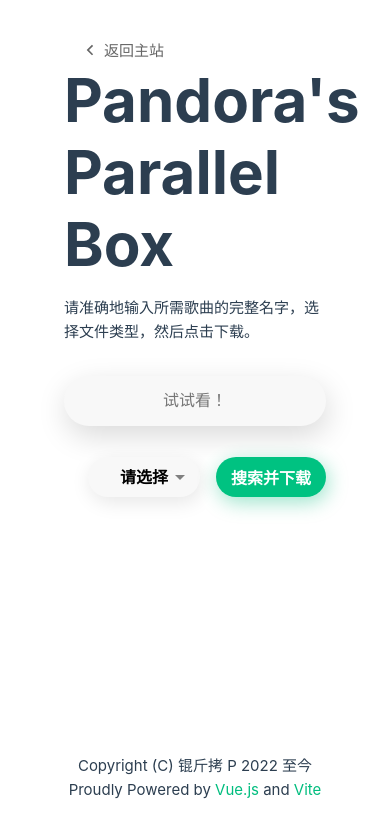
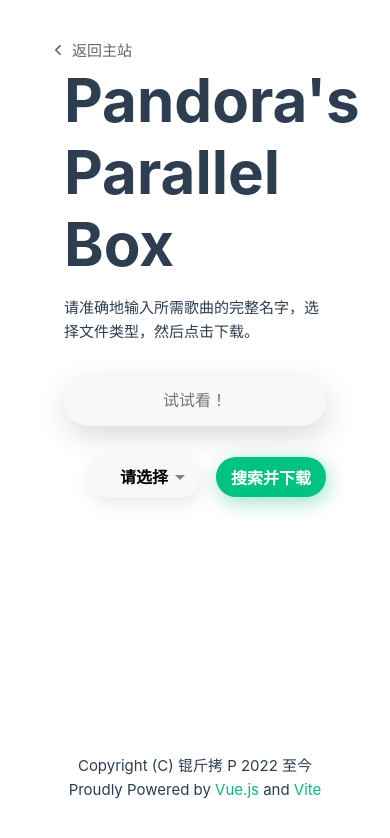
Before and after one commit to leostudiooo/kjkp-distro, a Vue app: page / in a window 390 px wide. Shown: the top 838 px of the page. Built offline with nearby package versions, Linux system fonts and the light colour scheme.

Commit message:
style: 增加过渡效果，优化返回主站按钮在小屏幕下的位置，调整搜索框样式

```diff
--- a/src/assets/base.css
+++ b/src/assets/base.css
@@ -71,4 +71,5 @@ body {
   text-rendering: optimizeLegibility;
   -webkit-font-smoothing: antialiased;
   -moz-osx-font-smoothing: grayscale;
+  transition: 250ms ease-in-out;
 }
--- a/src/components/BackToMain.vue
+++ b/src/components/BackToMain.vue
@@ -48,4 +48,10 @@ const mainSiteUrl = 'https://leostudiooo.github.io/'
 .back-to-main:active {
 	background-color: var(--input-bg-active);
 }
+
+@media (max-width: 600px) {
+  .back-to-main {
+    left: 2rem;
+  }
+}
 </style>
```
Also changed, not shown: src/components/SearchBar.vue (+1 -1 lines).
